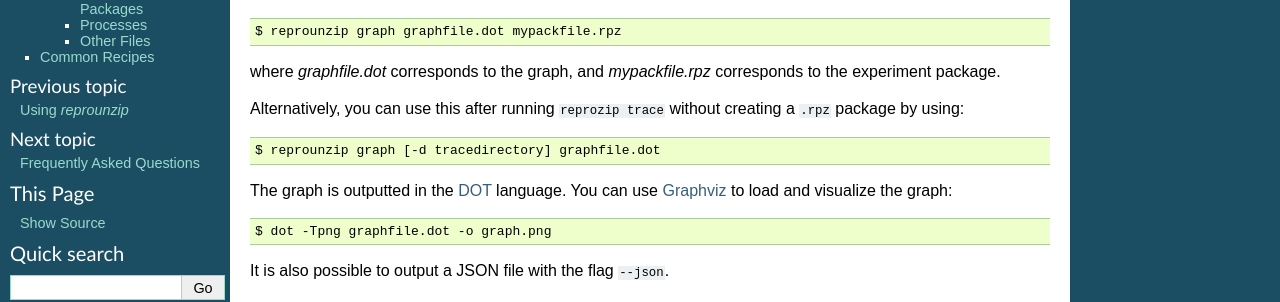
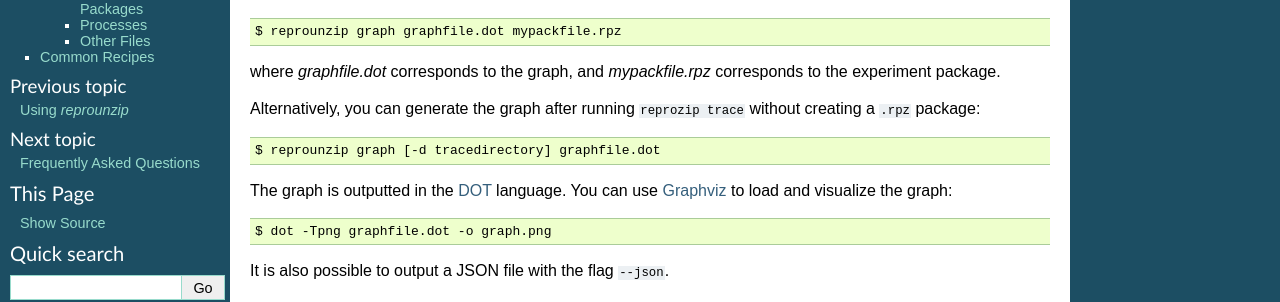
Before and after one commit to VIDA-NYU/reprozip, a Sphinx documentation site: the page built from docs/graph.rst, in a window 1280 px wide and 900 px high. Shown: the part 201-503 px from the top of the window. Built offline with Sphinx 7.4.7, drawn with Linux system fonts in a browser that asks for light colours.

Commit message:
DOC: small sentence restructure

```diff
--- a/docs/graph.rst
+++ b/docs/graph.rst
@@ -11,7 +11,7 @@ To generate a *provenance graph* related to the experiment execution, the ``repr
 
 where `graphfile.dot` corresponds to the graph, and `mypackfile.rpz` corresponds to the experiment package.
 
-Alternatively, you can use this after running ``reprozip trace`` without creating a ``.rpz`` package by using::
+Alternatively, you can generate the graph after running ``reprozip trace`` without creating a ``.rpz`` package::
 
     $ reprounzip graph [-d tracedirectory] graphfile.dot
 
```
